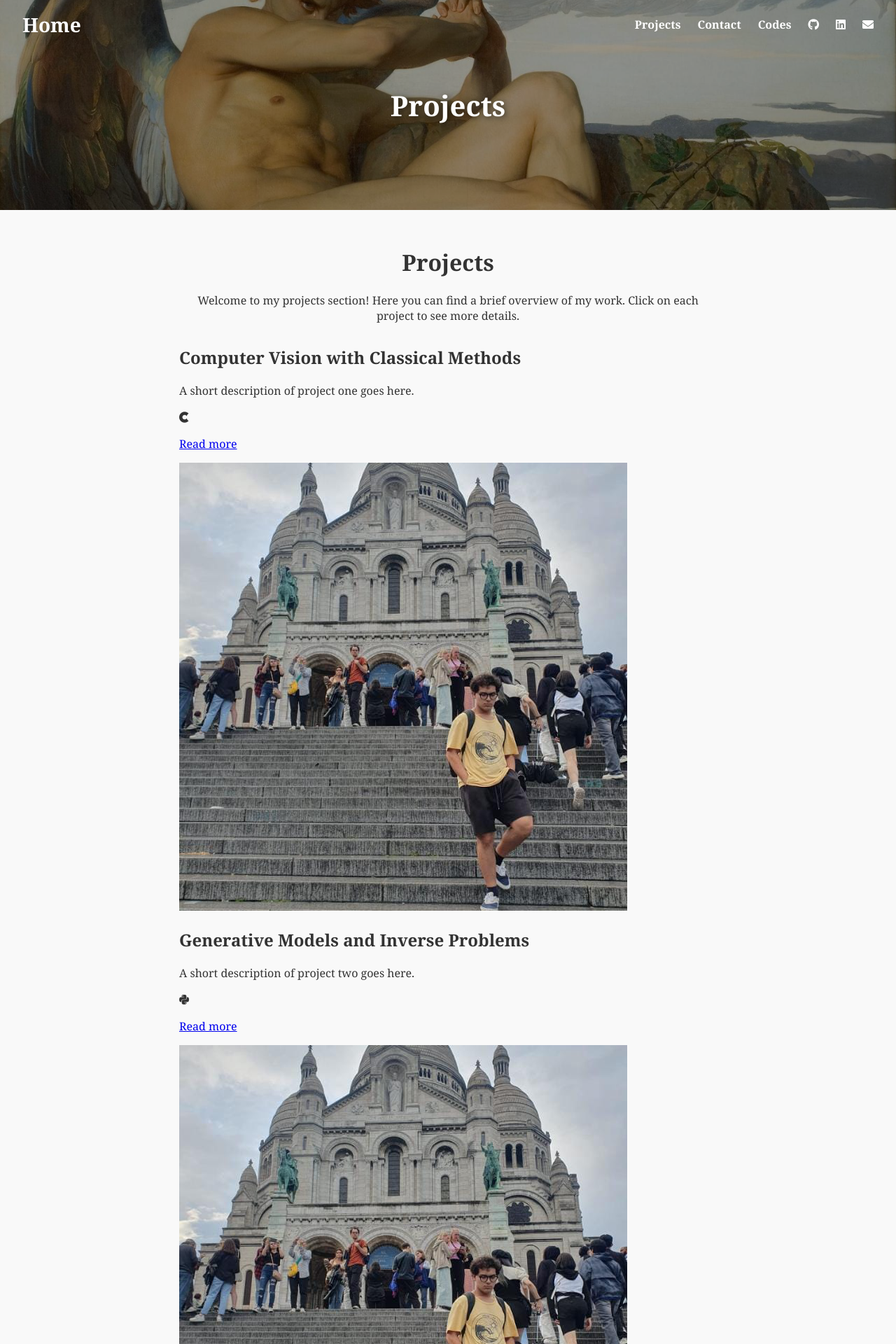
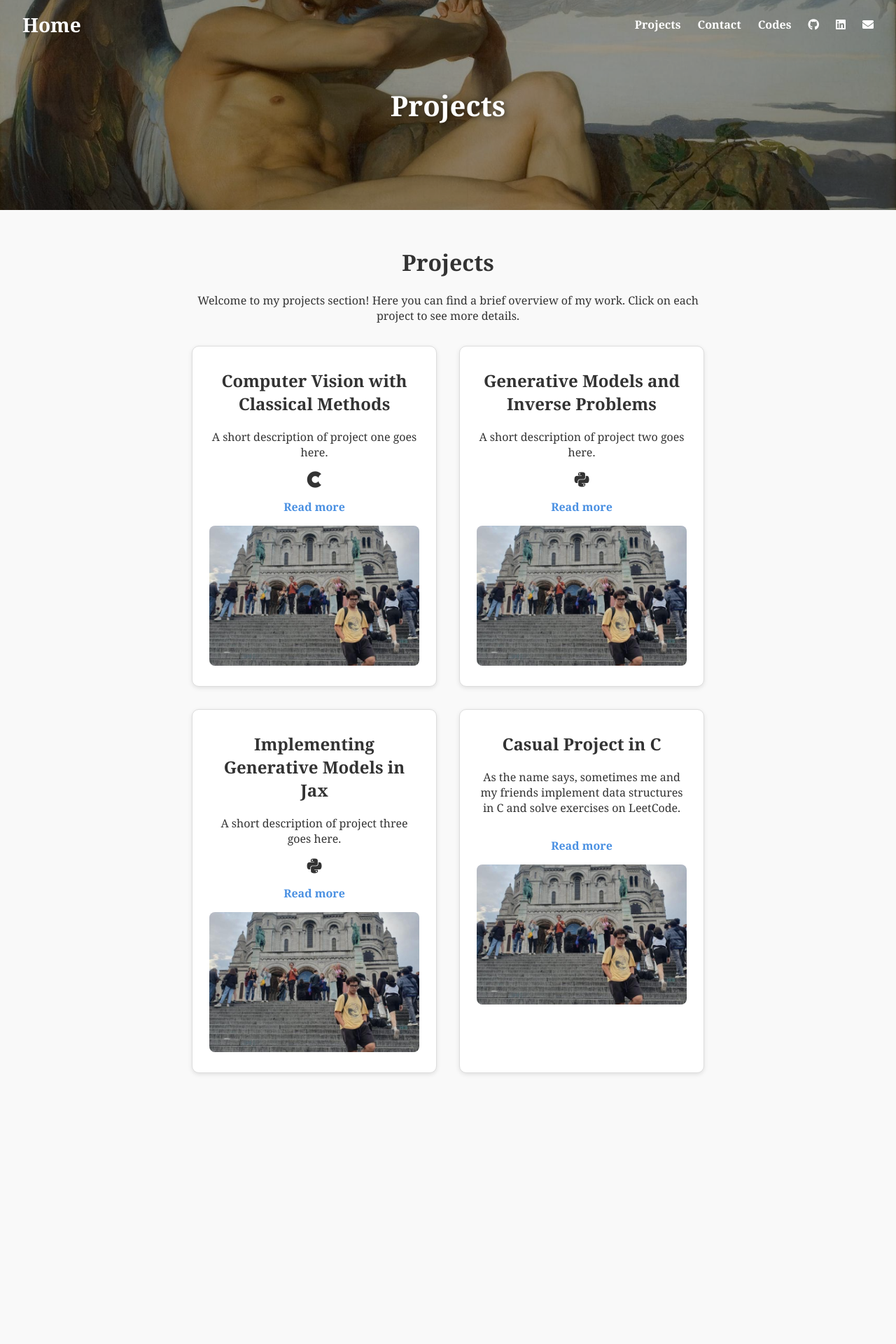
Before and after one commit to EwerthonMelzani/ewerthonmelzani.github.io, a Jekyll site: the page built from projects.md, in a window 1280 px wide. Shown: the top 1920 px of the page at 70% size. Built offline with Jekyll 4.4.1, drawn with Linux system fonts in a browser that asks for light colours; after the commit the page ends 1597 px from its top, so only the background shows below that.

Commit message:
The site with new layout

```diff
--- a/assets/css/style.css
+++ b/assets/css/style.css
@@ -21,13 +21,17 @@ body {
   padding: 2rem 1rem;
 }
 
+
+
 /* BANNER (TOPBAR IMAGE) */
 .banner {
   position: relative;
-  width: 100%;              /* full width, not 100vw */
-  height: 300px;            /* adjust height as needed */
+  width: 100%;              /* Full width, covers horizontally */
+  height: auto;             /* Remove fixed height to allow aspect-ratio control */
+  aspect-ratio: 4 / 1;      /* Set a wide aspect ratio (e.g., 4/1 or 16/9) to keep the banner short. Adjust this ratio (e.g., 3/1 or 5/1) to match your desired look on desktop. This ensures consistent cropping across devices. */
+  max-height: 300px;        /* Optional: Caps height at 300px for very wide screens, but may slightly affect cropping on ultra-wide displays. */
   background-size: cover;
-  background-position: center;
+  background-position: 50% 50%;  /* Centers horizontally (50%) and focuses vertically (50% for center). Adjust the vertical % to target a specific "stripe" (e.g., 50% 0% for top, 50% 100% for bottom, or 50% 20% for an upper portion). */
   background-repeat: no-repeat;
   display: flex;
   flex-direction: column;
@@ -41,9 +45,10 @@ body {
   content: "";
   position: absolute;
   inset: 0;
-  background: rgba(0, 0, 0, 0.35);
+  background: rgba(0, 0, 0, 0.35); /* Overlay for darkening effect */
   z-index: 1;
 }
+
 
 /* NAVIGATION */
 .site-header {
@@ -120,3 +125,66 @@ body {
 .contact-icons a:hover {
   color: #4a90e2;
 }
+
+
+
+
+
+
+
+.projects-container {
+  display: flex;
+  flex-wrap: wrap;
+  gap: 2rem;
+  margin: 2rem 0;
+  justify-content: center;
+}
+
+.project-card {
+  flex: 1 1 300px; /* responsive width */
+  max-width: 350px;
+  padding: 1.5rem;
+  border: 1px solid #ddd;
+  border-radius: 10px;
+  background-color: #fff;
+  box-shadow: 0 2px 6px rgba(0,0,0,0.1);
+  text-align: center;
+}
+
+.project-card h2 {
+  margin-top: 0.5rem;
+  font-size: 1.5rem;
+}
+
+.project-card a {
+  text-decoration: none;
+  color: #4a90e2;
+  font-weight: bold;
+}
+
+.project-card a:hover {
+  text-decoration: underline;
+}
+
+.project-image {
+  width: 100%;
+  height: 200px;      /* fixed height for consistency */
+  object-fit: cover;   /* keeps image proportion and fills area */
+  border-radius: 8px;
+}
+
+.project-icons {
+  margin-top: 0.5rem;
+  display: flex;
+  justify-content: center;
+  gap: 1rem;
+  font-size: 1.5rem;
+  color: #333;
+}
+.project-icons i {
+  transition: transform 0.3s, color 0.3s;
+}
+.project-icons i:hover {
+  transform: scale(1.2);
+  color: #4a90e2;
+}
```
